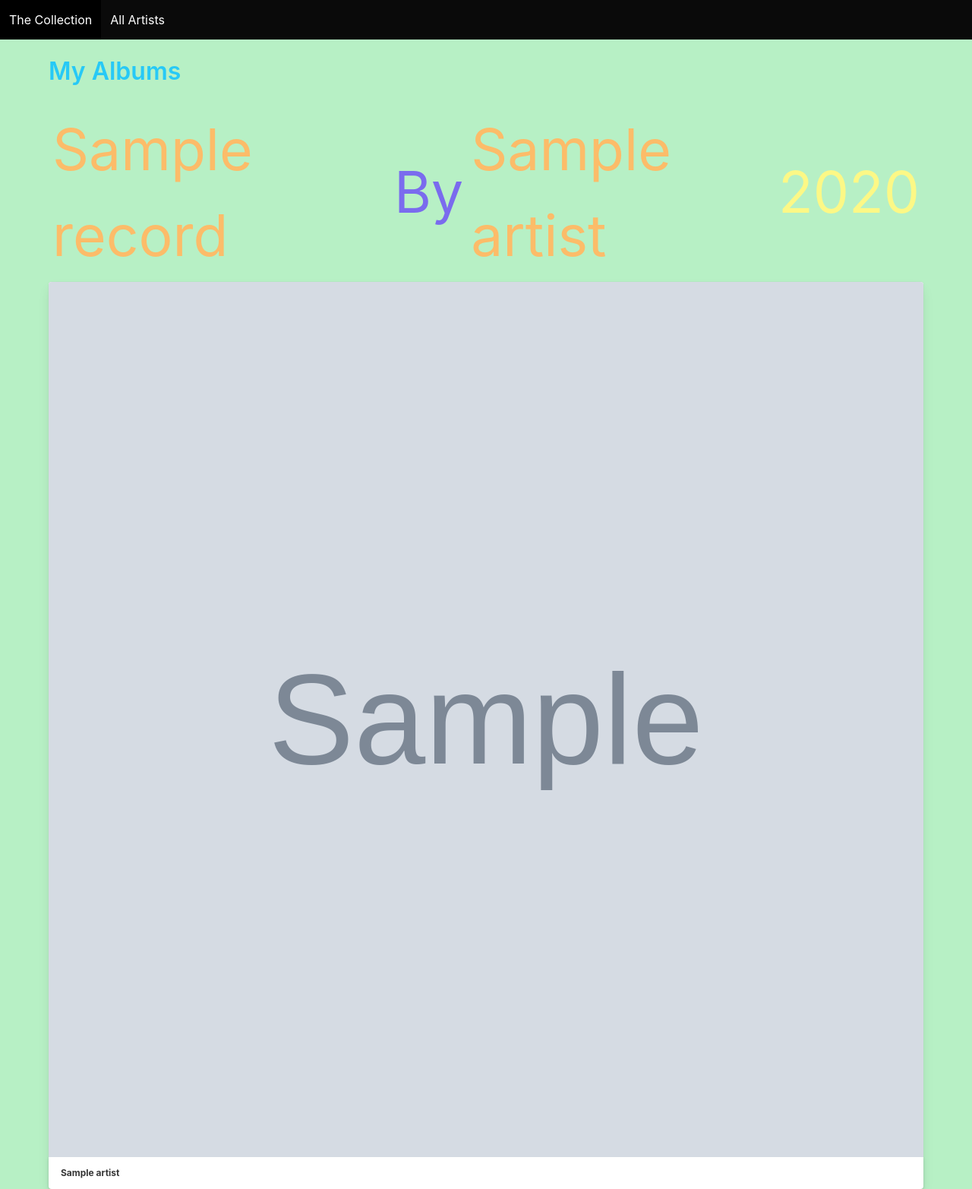
After one commit to Calathea-Z/record-collector, a Django app: template main_app/templates/artists_list.html in a window 1280 px wide. The commit adds this page. Shown: the whole page at 76% size. Run offline with Django 4.2, Linux system fonts and the light colour scheme; the template is opened without the code that fills it: most values are stand-ins (such as "Sample title", 1, 10 or a date in 2020); grey boxes marked "Sample" are stand-in pictures.

Commit message:
Add All artists page.

```diff
--- a/main_app/static/styles/main.css
+++ b/main_app/static/styles/main.css
@@ -27,7 +27,7 @@ h5{ color:rgb(122, 107, 238)
 }
 
 .title {
-    color: #ffffff;
+    color: #10c3fedc;
 }
 
 .gallery {
--- /dev/null
+++ b/main_app/templates/artists_list.html
@@ -0,0 +1,43 @@
+{% extends 'base.html' %}
+{% block title %}
+All Artists
+{% endblock %}
+{% block content %}
+<h1 class="title pt-5">My Albums</h1>
+<div class="gallery">
+  {% for record in records %}
+  <a href="">
+    <div class="flexy">
+      <div>
+      <h1>{{record.title}}</h1>
+    </div>
+    <div>
+      <h5>By</h5>
+    </div>
+    <div>
+      <h1>{{record.artist}}</h1>
+    </div>
+    <div>
+      <h3>{{record.year_made}}</h3>
+    </div>
+    </div>
+    <div class="card">
+      <div class="card-image">
+        <figure class="image is-square">
+          <img src="{{record.image}}" alt="{{record.artist}}" />
+        </figure>
+      </div>
+      <div class="card-header">
+        <p class="card-header-title">{{artist.name}}</p>
+      </div>
+    </div>
+  </a>
+	{% empty %}
+  <article class="message">
+    <div class="message-header">
+      <p>No Artists Available</p>
+    </div>
+  </article>
+  {% endfor %}
+</div>
+{% endblock %}
--- a/main_app/templates/base.html
+++ b/main_app/templates/base.html
@@ -7,14 +7,14 @@
         <meta name="viewport" content="width=device-width, initial-scale=1.0" />
         <link rel="stylesheet" href="https://cdn.jsdelivr.net/npm/bulma@0.9.2/css/bulma.min.css">
         <script src="https://code.jquery.com/jquery-3.6.0.min.js" integrity="sha256-/xUj+3OJU5yExlq6GSYGSHk7tPXikynS7ogEvDej/m4=" crossorigin="anonymous"></script>
-        <title>Spotify - {% block title %}{% endblock %}</title>
+        <title>The Collection - {% block title %}{% endblock %}</title>
         <link rel="stylesheet" href="{% static 'styles/main.css' %}" />
 <script src="{% static 'scripts/main.js' %}" defer></script>
     </head>
     <body >
         <nav class="navbar is-black" role="navigation" aria-label="main navigation">
             <div class="navbar-brand">
-                <a class="navbar-item" href="/">Spotify</a>
+                <a class="navbar-item" href="/">The Collection</a>
                 <a role="button" class="navbar-burger" aria-label="menu" aria-expanded="false">
                     <span aria-hidden="true"></span>
                     <span aria-hidden="true"></span>
@@ -22,10 +22,7 @@
                 </a>
             </div>
             <div class="navbar-menu navbar-start">
-                <a class="navbar-item" href="/about">About</a>
-            </div>
-            <div class="navbar-menu navbar-end">
-                <a class="navbar-item" href="/artists">Artists</a>
+                <a class="navbar-item" href="/allartists">All Artists</a>
             </div>
         </nav>
         <div class="container">
--- a/main_app/urls.py
+++ b/main_app/urls.py
@@ -2,7 +2,6 @@ from django.urls import path
 from . import views
 
 urlpatterns = [
-    path('', views.Home.as_view(), name='home'),
+    path('', views.RecordsList.as_view(), name=''),
     path('about/', views.About.as_view(), name='about'),
-    path('allrecords/', views.RecordsList.as_view(), name='record_list'),
 ]
```
Also changed, not shown: main_app/templates/about.html (deleted, +0 -7 lines), main_app/views.py (+13 -0 lines).
